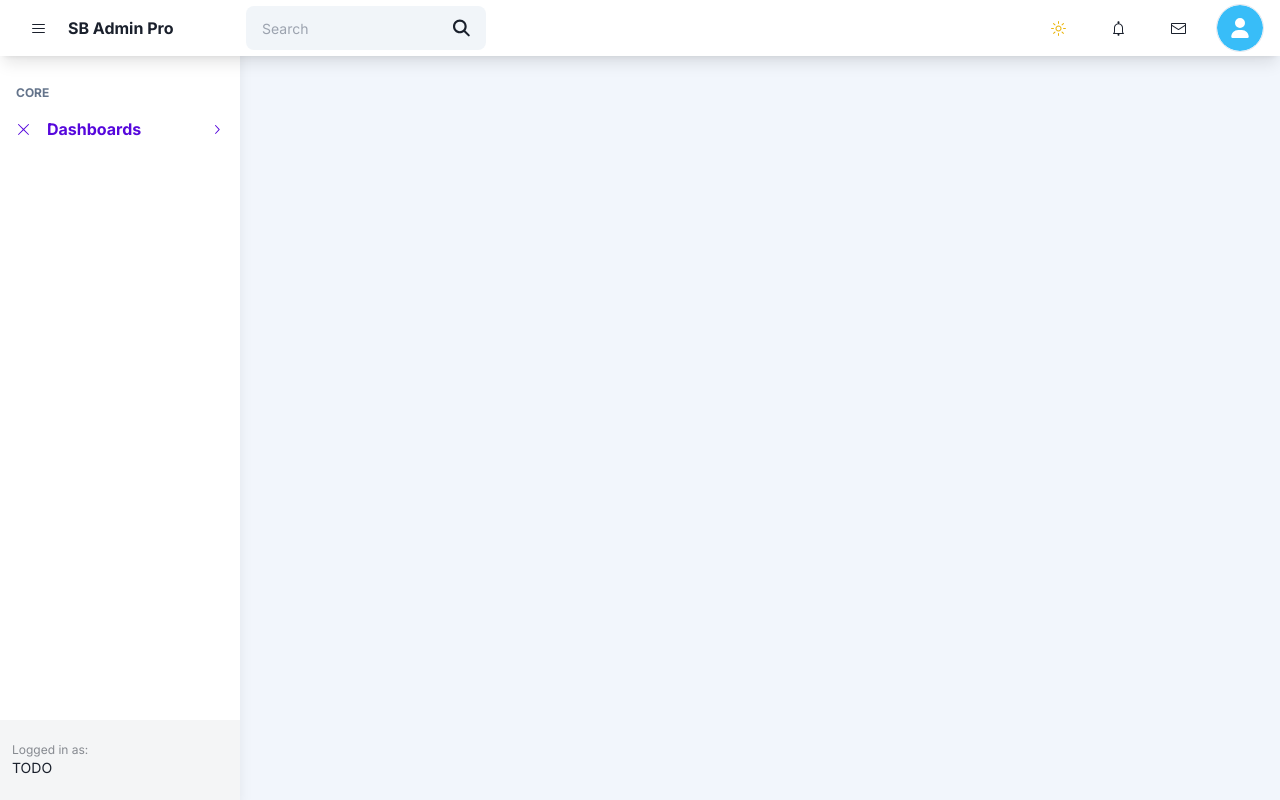
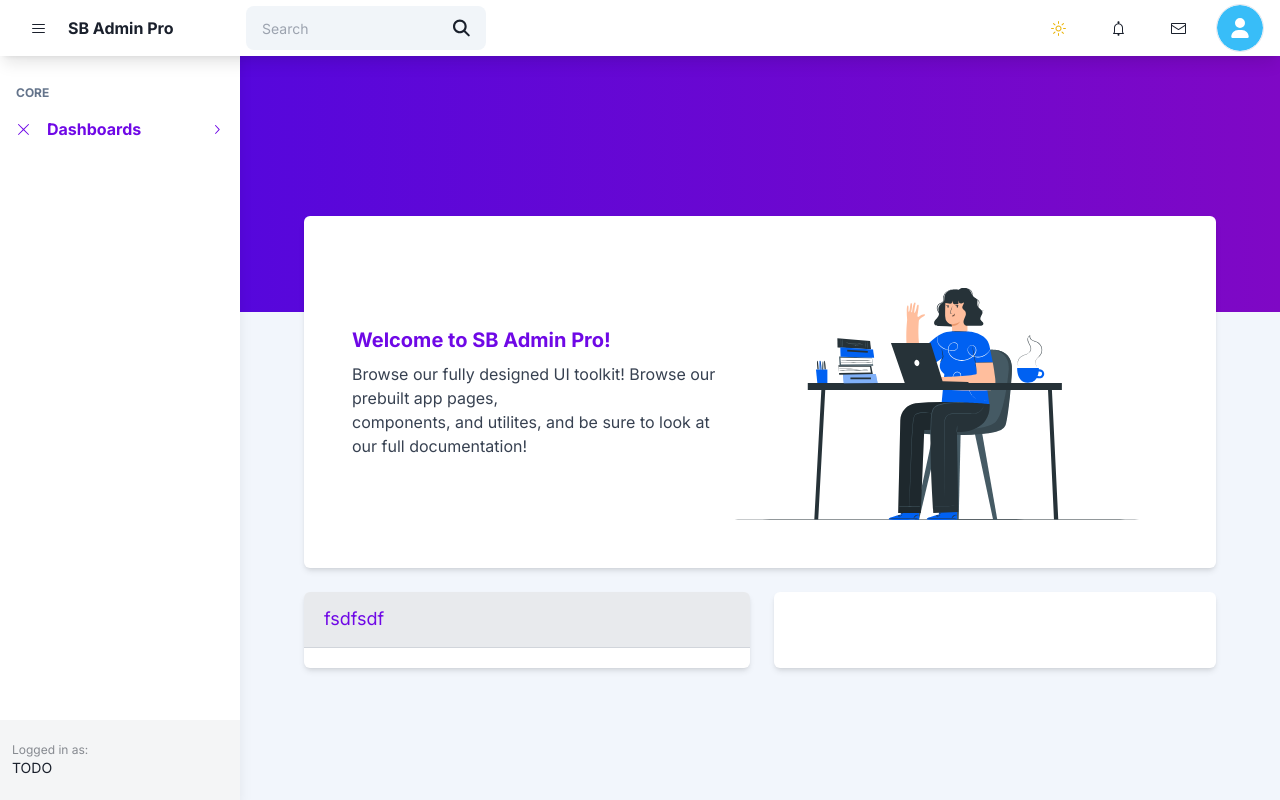
Before and after one commit to 0xe0b69e/psi-proj-2, a Next.js app: page /dashboard in a window 1280 px wide. Built offline with nearby package versions, Linux system fonts and the light colour scheme.

Commit message:
Progress :D

```diff
--- a/app/(main)/dashboard/_components/dashboard-0.js
+++ b/app/(main)/dashboard/_components/dashboard-0.js
@@ -1,9 +1,53 @@
 "use client";
+
+import { Card } from "@/components/card";
+import AtWork from "@/public/at-work.svg";
+import Image from "next/image";
+import { cn } from "@/lib/utils";
 
 export default function Page ()
 {
   return (
-    <>
-    </>
-  )
+    <main className="relative overflow-x-hidden h-full w-full bg-background dark:bg-background-dark transition-all">
+      <header
+        className="absolute top-0 left-0 right-0 bg-gradient-to-r from-primary to-secondary py-10 h-64 z-0 w-full"
+      />
+      <article className="relative z-10 w-full overflow-x-hidden px-6 xl:px-[5vw] h-full">
+        <div className="relative flex flex-col 2xl+:flex-row 2xl+:space-x-6 max-2xl+:space-y-6 w-full top-40">
+          <Card
+            className={cn(
+              "p-12 w-full 2xl+:w-[33%] flex items-center",
+              "max-xl:flex-col xl:flex-row 2xl+:flex-col",
+              "max-xl:justify-normal xl:justify-between 2xl+:justify-normal"
+            )}
+          >
+            <div className="max-xl:text-center 2xl+:text-center">
+              <h1 className="text-primary-lighter text-xl font-bold mb-2">Welcome to SB Admin Pro!</h1>
+              <p className="text-gray-700 dark:text-gray-400">
+                Browse our fully designed UI toolkit! Browse our prebuilt app pages, <br
+                className="max-xl:hidden xl:inline 2xl+:hidden" />
+                components, and utilites, and be sure to look at our full documentation!
+              </p>
+            </div>
+            <Image src={AtWork} alt="at work" className="mt-6 max-w-[28rem]" />
+          </Card>
+          <div className="flex flex-col xl:flex-row 2xl+:w-[66%] xl:space-x-6 max-xl:space-y-6">
+            <Card className="w-full 2xl+:w-[50%] p-5">
+              <div className={cn(
+                "h-14 -m-5 mb-0 w-[calc(100%+2.5rem)]",
+                "bg-gray-300/50 dark:bg-gray-900/25 border-gray-300 dark:border-gray-900/75",
+                "rounded-t-md border-b-[1px]",
+                "flex items-center justify-between px-5",
+              )}>
+                <p className="text-lg text-primary-lighter">fsdfsdf</p>
+              </div>
+            </Card>
+            <Card className="w-full 2xl+:w-[50%] p-4">
+
+            </Card>
+          </div>
+        </div>
+      </article>
+    </main>
+  );
 }
--- a/app/(main)/layout.js
+++ b/app/(main)/layout.js
@@ -33,7 +33,7 @@ export default function Layout ( { children } )
       <Navbar toggleSideNav={onSideNavToggle} />
       <Sidenav visible={isSideNavOpen} toggleSideNav={onSideNavToggle} />
       <div className={cn(
-        "w-full h-full transition-all",
+        "w-full h-full transition-all pt-14",
         isSideNavOpen && "lg:ml-[240px] lg:w-[calc(100%-240px)]"
       )}>
         {children}
--- a/app/(main)/page.js
+++ b/app/(main)/page.js
@@ -7,10 +7,7 @@ import { Direction } from "@/lib/enums";
 export default function Page ()
 {
   return (
-    <main className="overflow-x-hidden">
-      <div className={cn(
-        "h-full w-full bg-background dark:bg-background-dark pt-14 transition-all",
-      )}>
+    <main className="overflow-x-hidden h-full w-full bg-background dark:bg-background-dark transition-all">
       <header className="bg-gradient-to-r from-primary to-secondary py-10 mb-4 h-64 flex items-center justify-center">
         <div className="w-full text-center text-white text-2xl">
           <h1>Welcome to SB Admin Pro</h1>
@@ -18,7 +15,7 @@ export default function Page ()
             Bootstrap 5</p>
         </div>
       </header>
-        <div className="flex flex-col px-[5%] w-full overflow-x-hidden">
+      <article className="flex flex-col px-[5vw] w-full overflow-x-hidden">
         {/* One */}
         <div className="flex flex-col w-full max-md:items-center">
           <h2 className="text-xl">Dashboards</h2>
@@ -45,7 +42,8 @@ export default function Page ()
         {/* Two */}
         <div className="flex flex-col w-full max-md:items-center">
           <h2 className="text-xl">App Pages</h2>
-            <p className="text-slate-500 dark:text-slate-400">App pages to cover common use pages to help build your app!</p>
+          <p className="text-slate-500 dark:text-slate-400">App pages to cover common use pages to help build your
+            app!</p>
           <span className="border-gray-300 border-t-[1px] my-3 w-full" />
           <ImageGrid colsClasses="xl:grid-cols-4 md:grid-cols-3 grid-cols-1" images={[
             "One", "Two", "Three", "Four",
@@ -59,8 +57,7 @@ export default function Page ()
             title: value,
           } ) )} />
         </div>
-        </div>
-      </div>
+      </article>
     </main>
   );
 }
--- a/app/layout.js
+++ b/app/layout.js
@@ -12,7 +12,7 @@ export default function RootLayout ( { children } )
       <body
         className={cn(
           inter.className,
-          "antialiased overflow-x-hidden transition-all"
+          "antialiased overflow-x-hidden transition-all w-screen h-screen"
         )}
       >
       {children}
--- /dev/null
+++ b/components/card.js
@@ -0,0 +1,7 @@
+import { cn } from "@/lib/utils";
+
+export const Card = ( { children, className, ...props } ) => (
+  <div className={cn( "bg-white dark:bg-gray-800 shadow-md rounded-md p-4", className )} {...props}>
+    {children}
+  </div>
+);
--- a/components/sidenav.js
+++ b/components/sidenav.js
@@ -15,7 +15,7 @@ export default function Sidenav ( { visible, toggleSideNav } )
     <>
       <div
         className={cn(
-          "w-screen h-screen absolute bg-black transition-colors lg:hidden",
+          "w-screen h-screen absolute bg-black transition-colors lg:hidden z-30",
           visible ? "bg-black/50" : "hidden"
         )}
         onClick={( e ) =>
@@ -34,7 +34,7 @@ export default function Sidenav ( { visible, toggleSideNav } )
           title="Dashboards"
           icon={<Cross1Icon />}
           className={cn(
-            path === "/dashboard" && "text-primary font-bold"
+            path === "/dashboard" && "text-primary-lighter font-bold"
           )}
         >
           <Link
@@ -43,7 +43,7 @@ export default function Sidenav ( { visible, toggleSideNav } )
             <div
               className={cn(
                 "w-full h-[38px]",
-                ( path === "/dashboard" && searchParams.get( "type" ) === "0" ) && "text-primary font-bold",
+                ( path === "/dashboard" && searchParams.get( "type" ) === "0" ) && "text-primary-lighter font-bold",
               )}
             >
               <p>Zero</p>
--- a/tailwind.config.js
+++ b/tailwind.config.js
@@ -15,7 +15,9 @@ module.exports = {
         padding: "2rem",
       },
       screens: {
+        "2xl+": "1500px",
         "2xl": "1400px",
+        "xl": "1200px",
         "sm": "575px",
       },
       colors: {
@@ -36,10 +38,12 @@ module.exports = {
         },
         primary: {
           DEFAULT: "#5607dc",
+          lighter: "#6f08e6",
           foreground: "#ffffff",
         },
         secondary: {
           DEFAULT: "#7f08c5",
+          lighter: "#a10ab2",
           foreground: "#ffffff",
         },
         destructive: {
```
Also changed, not shown: app/(main)/dashboard/page.js (+0 -7 lines), public/at-work.svg (added). Lines whose indentation alone changed are shown as unchanged.
